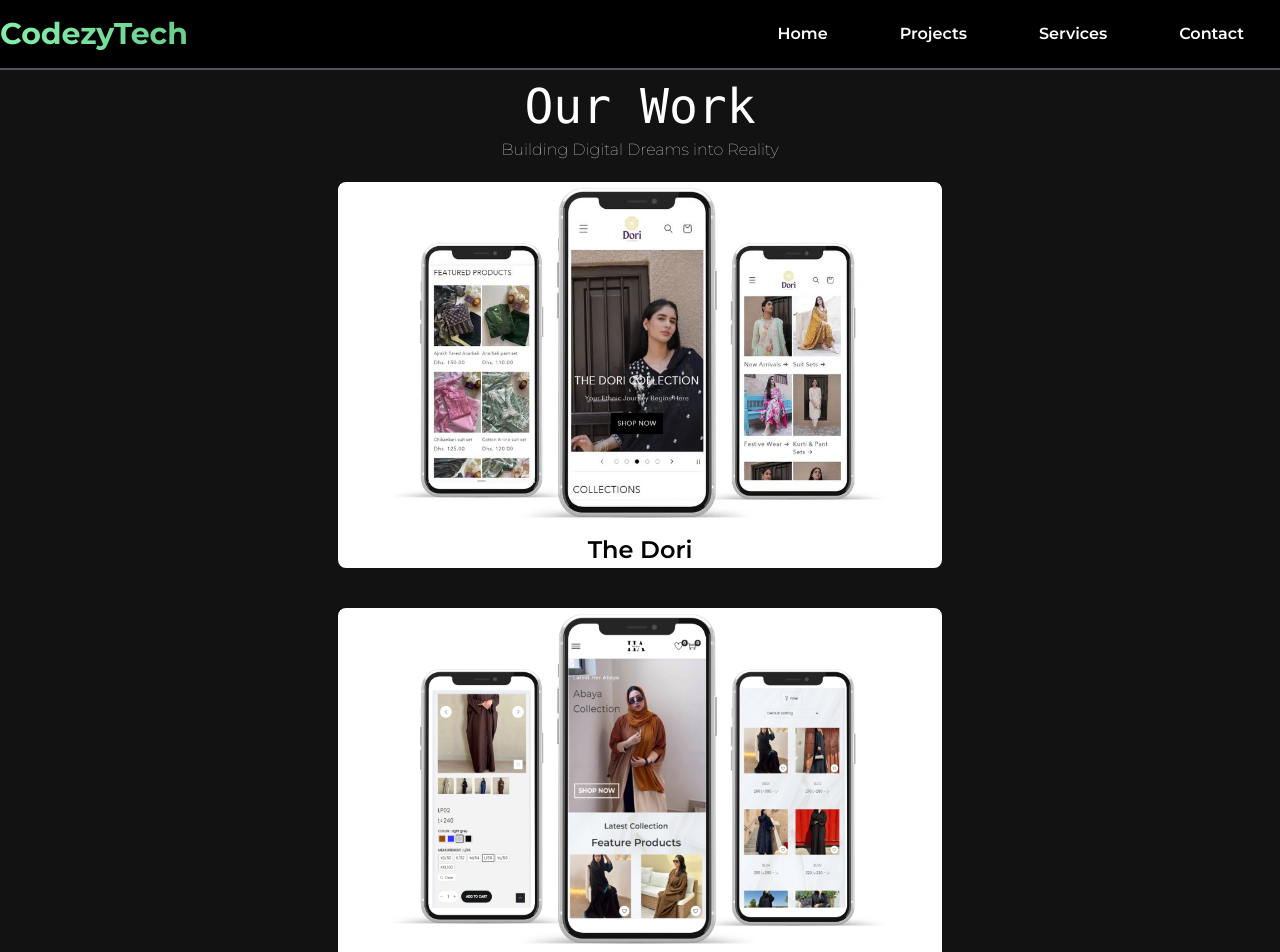
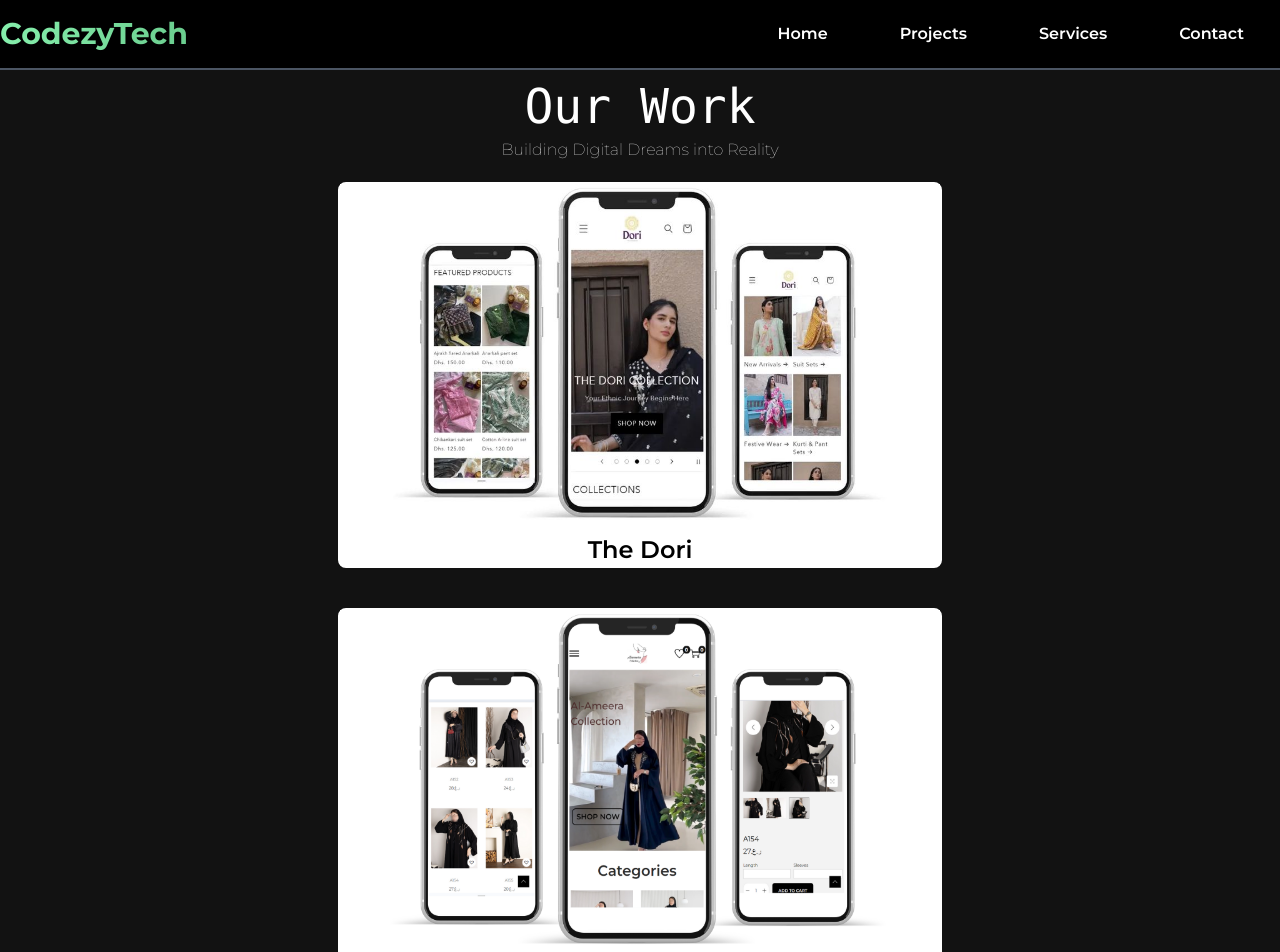
Before and after one commit to Abdullahhh12/Codezy-Tech, a React (Vite) app: page /projects in a window 1280 px wide. Shown: the top 952 px of the page. Built offline with nearby package versions, Linux system fonts and the light colour scheme.

Commit message:
new proj added

```diff
--- a/src/components/Projects.jsx
+++ b/src/components/Projects.jsx
@@ -3,6 +3,7 @@ import Nav from './Nav'
 import Cardproj from './Cardproj'
 import watchcol from '../assets/watchcol.png'
 import abayacol from '../assets/abayacol.png'
+import ameera from '../assets/ameera.png'
 import dori from '../assets/dori.webp'
 
 const Projects = () => {
@@ -14,6 +15,7 @@ const Projects = () => {
     <p className='text-center pt-2 font-thin '>Building Digital Dreams into Reality</p>
     <div className='animate-slideInFromBottom flex justify-center  flex-wrap '>
       <Cardproj  name="The Dori" imgSrc={dori} link={"https://thedorii.com"}  />
+      <Cardproj  name="Alameera collection" imgSrc={ameera} link={"https://alameeracollection.com"}  />
       <Cardproj  name="Her Abaya" imgSrc={abayacol} link={"https://herabaya.com"}  />
       <Cardproj name="The Royal Collection" imgSrc={watchcol} link={"https://theroyalcollection.in"} />
 
```
Also changed, not shown: src/assets/ameera.png (added).
